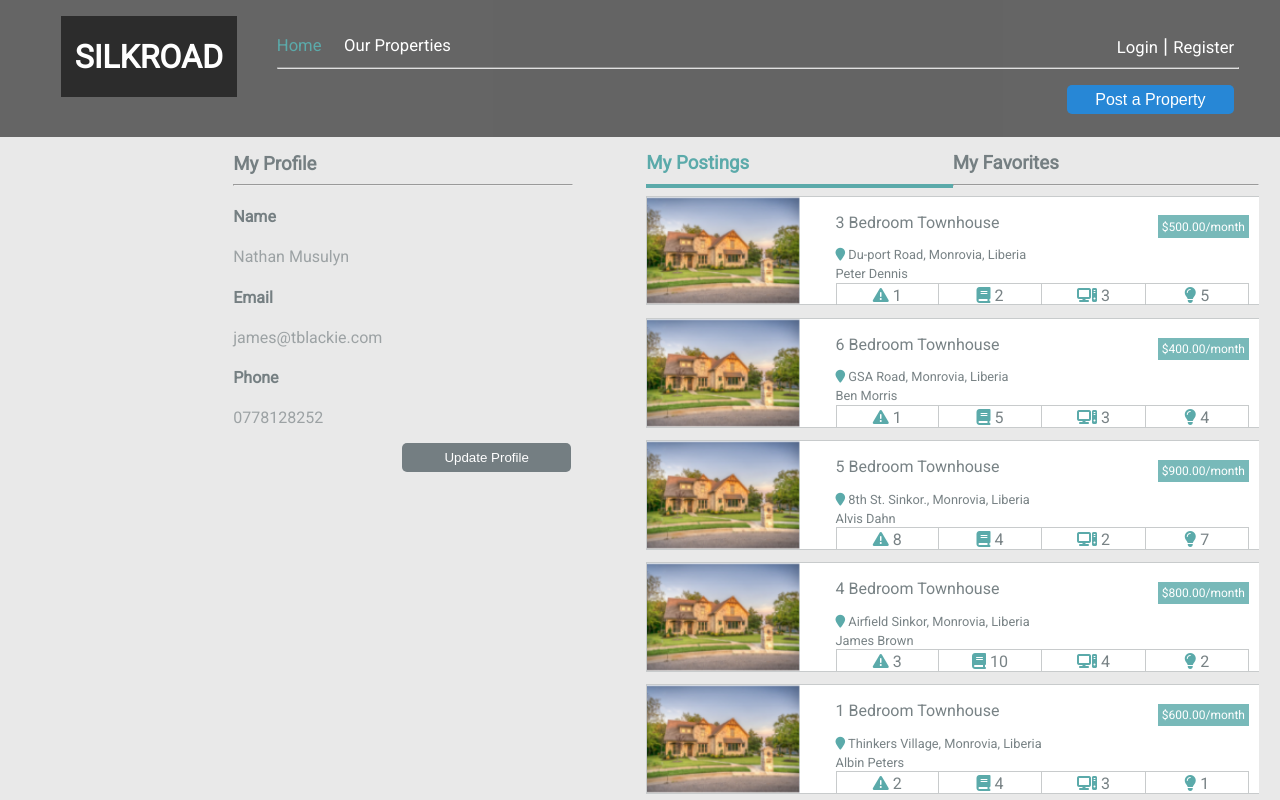
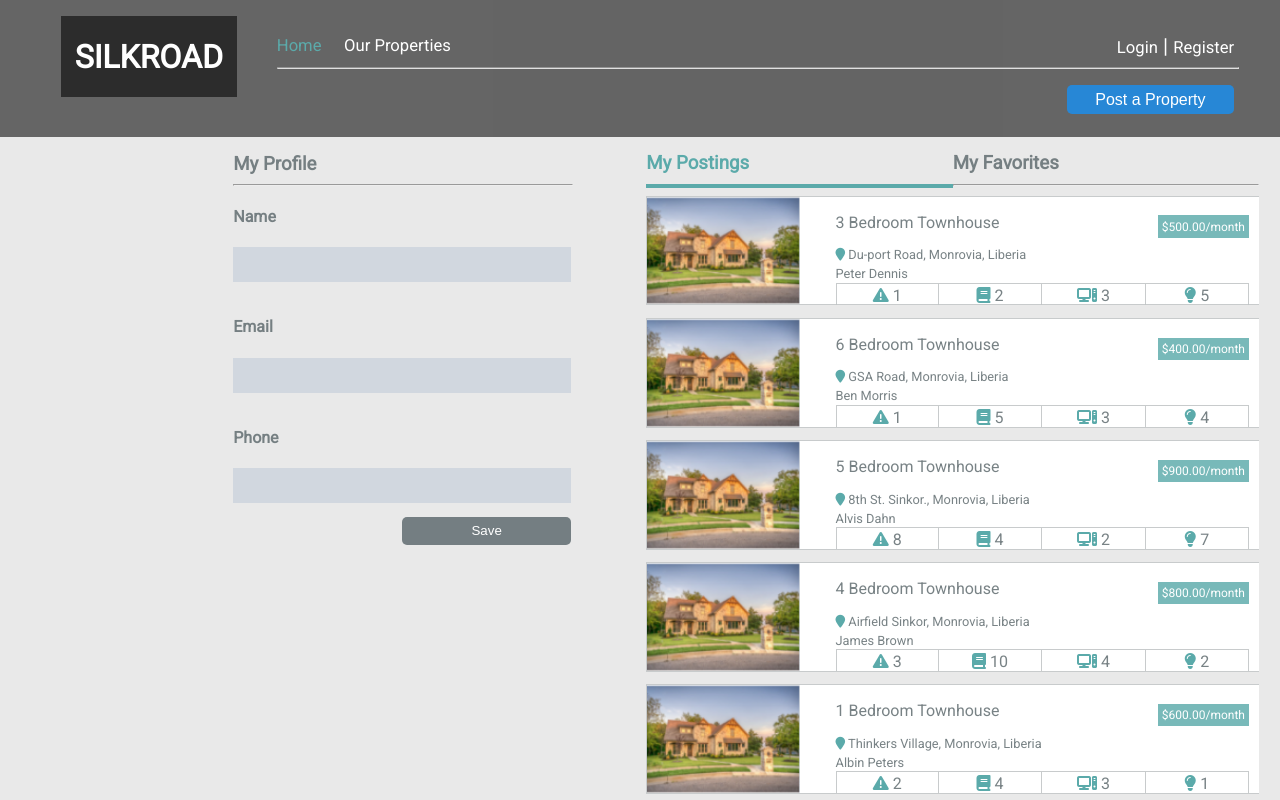
Before and after one commit to boaslah/SilkRoad-vue, a Vue app: page /my-profile in a window 1280 px wide. Both pictures are taken after a click on the button "Update Profile". Shown: the top 800 px of the page. Built offline with nearby package versions, Linux system fonts and the light colour scheme.

Commit message:
added update profile

```diff
--- a/src/components/MyProfile.vue
+++ b/src/components/MyProfile.vue
@@ -8,7 +8,7 @@
                     <h3 class="h3-color">My Profile</h3>
                     <hr>
                 </div>
-                <div>
+                <div v-if="profile">
                     <div>
                         <h4>Name</h4>
                         <p>Nathan Musulyn</p>
@@ -22,7 +22,24 @@
                         <p>0778128252</p>
                     </div>
                     <div>
-                        <button>Update Profile</button>
+                        <button @click="profile ='' ; update = true" v-if="profile">Update Profile</button>
+                    </div>
+                </div>
+                <div v-if="update">
+                    <div>
+                        <h4>Name</h4>
+                        <input type="text">
+                    </div>
+                    <div>
+                        <h4>Email</h4>
+                        <input type="text">
+                    </div>
+                    <div>
+                        <h4>Phone</h4>
+                        <input type="text">
+                    </div>
+                    <div>
+                        <button @click="update = '' ; profile = true" v-if="update" >Save</button>
                     </div>
                 </div>
 
@@ -63,6 +80,8 @@
         },
         data(){
             return{
+                profile: true,
+                update: ''
 
             }
         }
@@ -71,6 +90,14 @@
 </script>
 
 <style lang="scss" scoped>
+input{
+    border: none;
+    width:94%;
+    color: rgba(98, 110, 114, 0.863);
+    background-color: rgb(209, 215, 223);
+    padding: 3%;
+    margin-bottom:4%;
+}
 
 button{
     border: none;
--- a/src/components/PostProperty.vue
+++ b/src/components/PostProperty.vue
@@ -114,7 +114,9 @@
                     <div>
                         <Amenities />
                     </div>
-                    <button class="float-right">Continue</button>
+                    <div class="float-right">
+                        <button>Continue</button>
+                    </div>
                 </div>
                 <div v-if="contact">
                     <div>
@@ -128,7 +130,7 @@
                     <div>
                         <input type="text">
                     </div>
-                    <div>
+                    <div class="contact-button">
                         <button>Done</button>
                     </div>
                 </div>
@@ -164,11 +166,22 @@
 </script>
 
 <style lang="scss" scoped>
-
+.contact-button{
+    width:105%;
+}
+.contact-button button{
+    float: right;
+}
 .float-right{
-    float: left;
+    width: 190%;
+}
+.float-right button{
+    float: right;
+    padding: 2%;
+    width: 30%;
 }
 .row1 hr{
+
     margin-left: -1%;
     width: 139%;
 }
```
